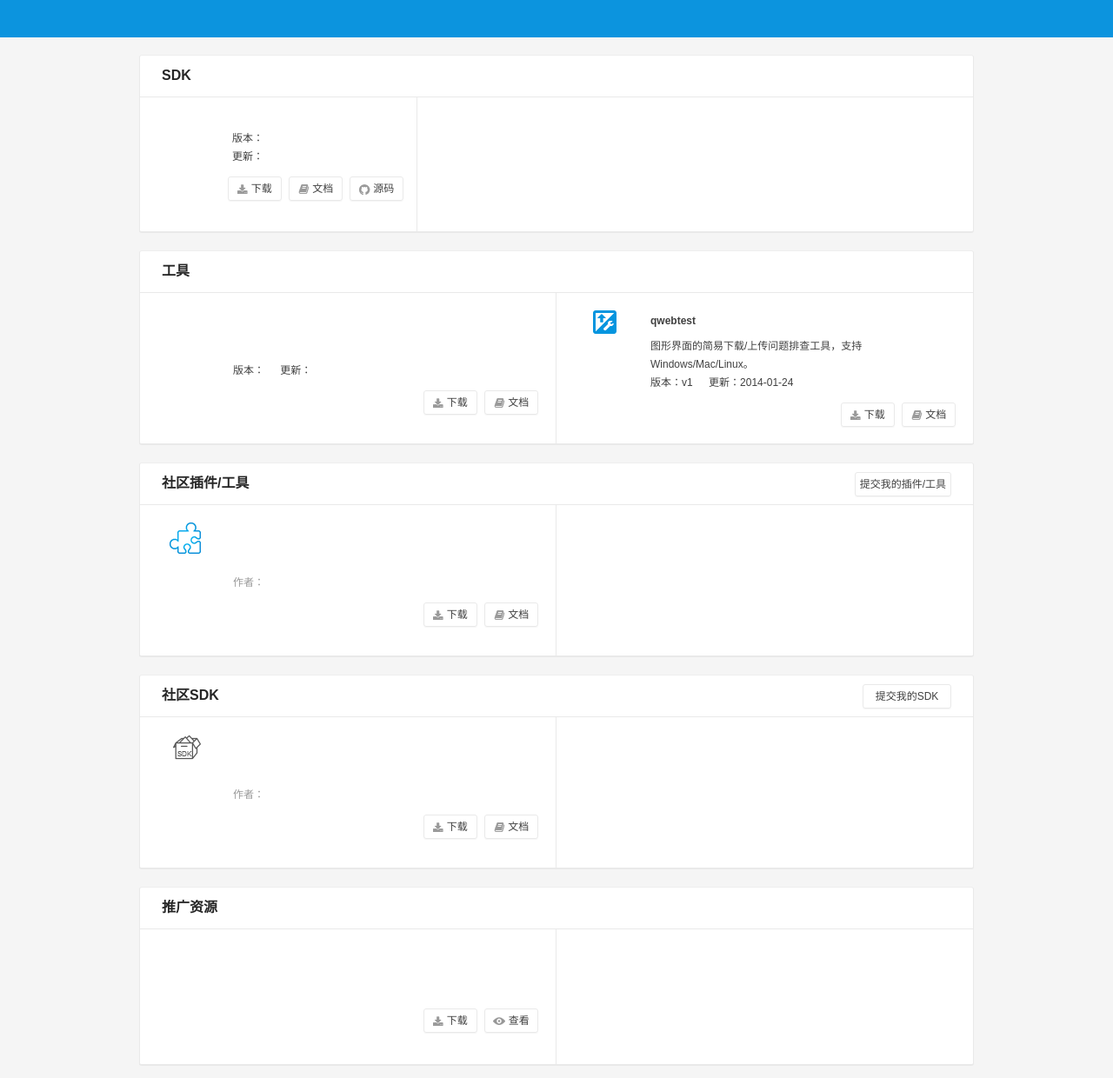
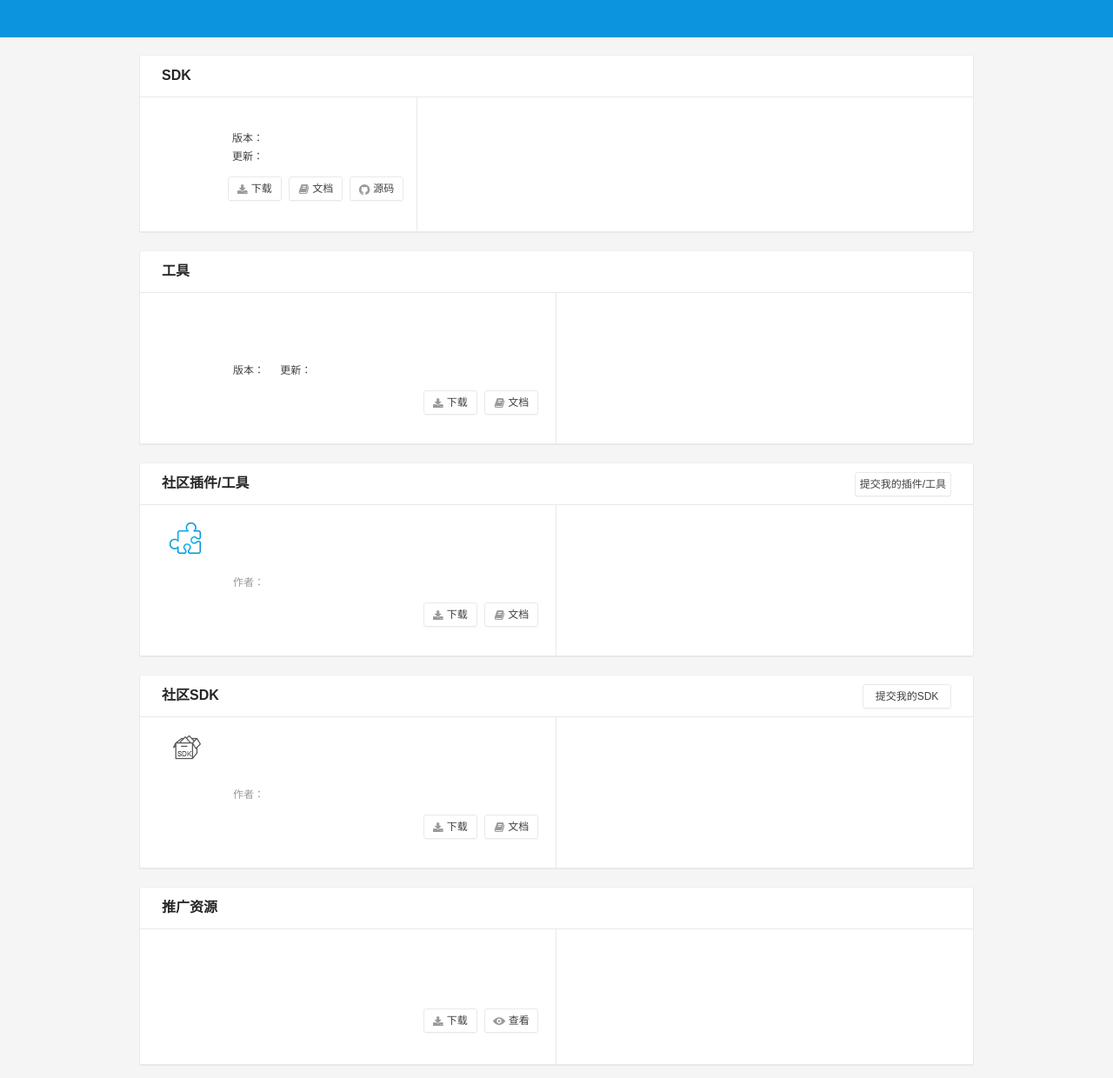
Before and after one commit to qiniu/developer.qiniu.com, a Jekyll site: the page built from download/index.markdown, in a window 1280 px wide. Shown: the whole page at 87% size. Built offline with Jekyll 4.4.1, drawn with Linux system fonts in a browser that asks for light colours.

Commit message:
remove the useless html in other page

```diff
--- a/_layouts/docs.html
+++ b/_layouts/docs.html
@@ -246,7 +246,7 @@ style="display:block"
                                 </div>
                             </li>
                             {{end}}
-                        <li>
+<!--                         <li>
                             <div class="panel-heading">
                                 <h5 class="panel-title">
                                     <span class="icon off_1">
@@ -257,7 +257,7 @@ style="display:block"
                             <div class="panel-body" id="qwebtest">
 
                             </div>
-                        </li>
+                        </li>  -->
                         </ul>
                     </div>
                 </div>
--- a/_layouts/download.html
+++ b/_layouts/download.html
@@ -97,33 +97,6 @@
                     </div>
                 </div>
                 {{end}}
-                <div class="resource-card">
-                    <div class="resource-card-inner">
-                        <div class="logo">
-                            <span class="icon resource_qwebtest_sprited"></span>
-                        </div>
-                        <div class="content">
-                            <div class="name">qwebtest</div>
-                            <div class="describe">
-                                图形界面的简易下载/上传问题排查工具，支持Windows/Mac/Linux。
-                            </div>
-                            <div class="info">
-                                <span class="version">版本：v1</span>
-                                <span class="update-date">更新：2014-01-24</span>
-                            </div>
-                            <div class="url">
-                                <a href="/docs/v6/tools/qwebtest.html" class="docs" target="_blank">
-                                    <span class="icon global_source_sprited"></span>
-                                    文档
-                                </a>
-                                <a href="/docs/v6/tools/qwebtest.html#download" class="download" target="_blank">
-                                    <span class="icon global_download_sprited"></span>
-                                    下载
-                                </a>
-                            </div>
-                        </div>
-                    </div>
-                </div>
             </div>
 
         </div>
```
Also changed, not shown: _layouts/api-index.html (+0 -9 lines), _layouts/homepage.html (+0 -9 lines).
